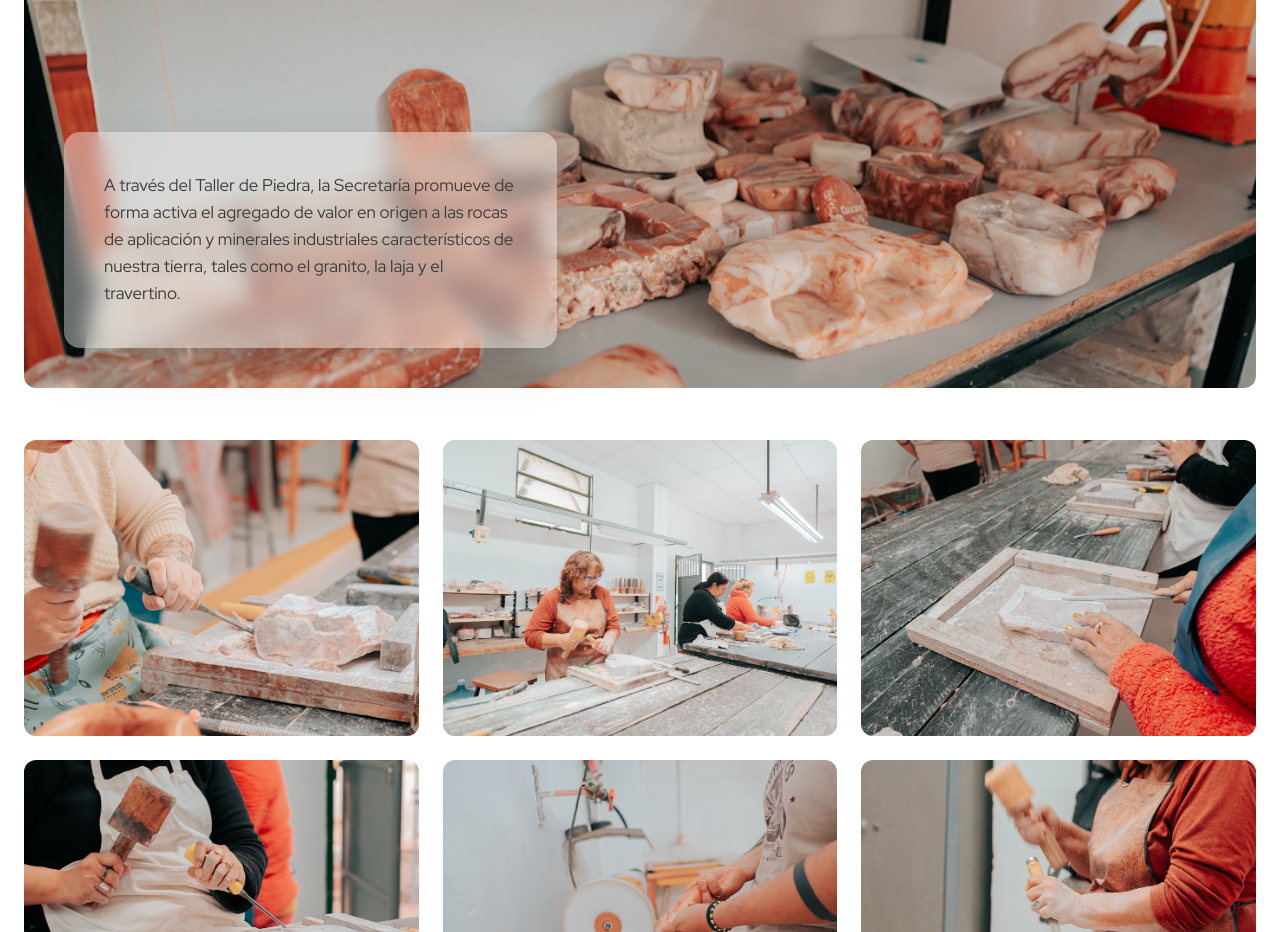
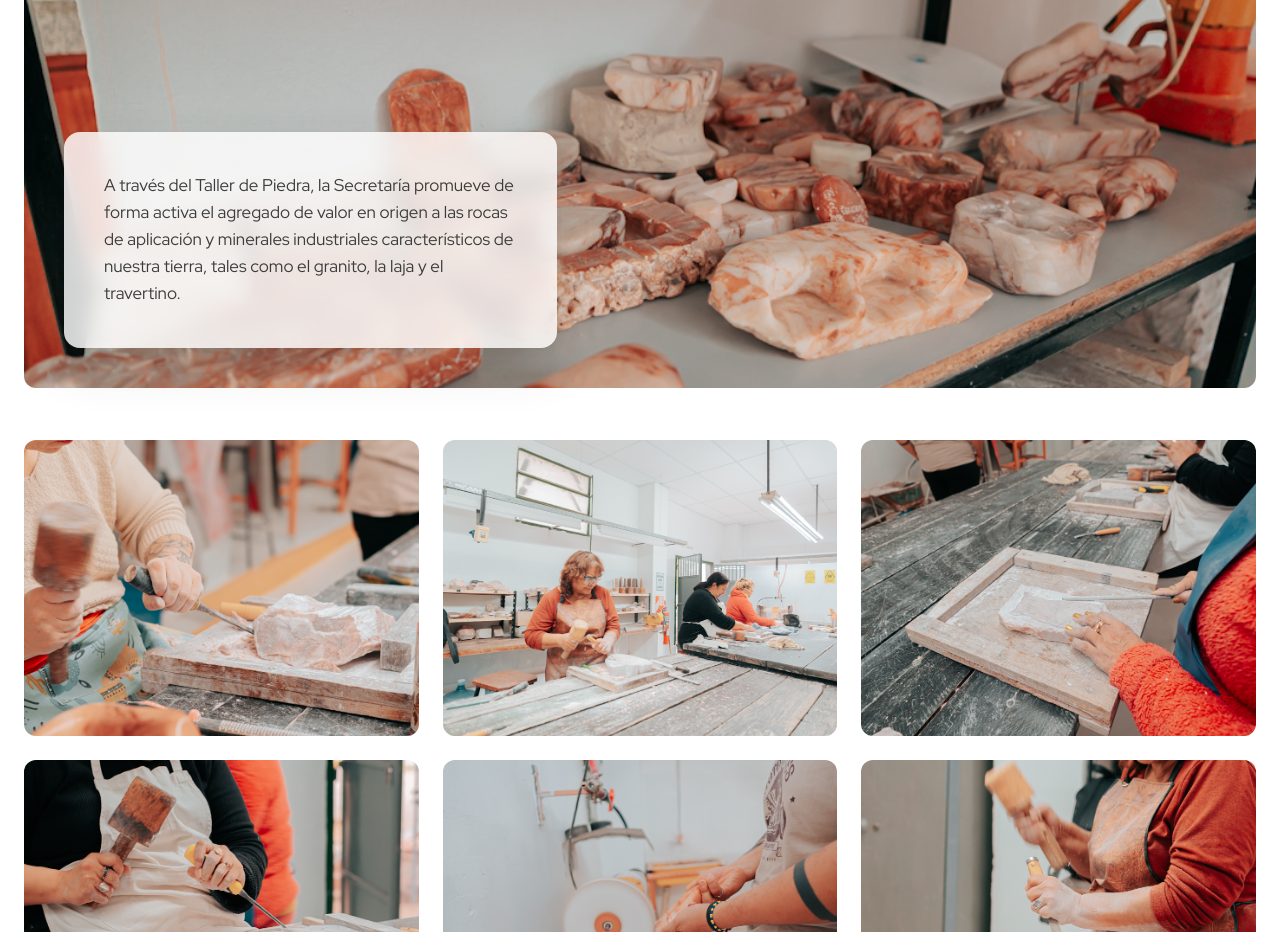
Before and after one commit to josemaldocarre/Web-Institucional-Minera-La-Rioja, a React (Vite) app: page /programas in a window 1280 px wide. Shown: the part 780-1712 px from the top of the page. Built offline with nearby package versions, Linux system fonts and the light colour scheme.

Commit message:
style: update background opacity in multiple SCSS files for improved visual consistency

```diff
--- a/src/pages/gestion-minera/Proveedores.module.scss
+++ b/src/pages/gestion-minera/Proveedores.module.scss
@@ -93,9 +93,9 @@
     left: var(--space-10);
     width: clamp(18rem, 40%, 32rem);
     padding: var(--space-10);
+    background: rgba(255, 255, 255, 0.82);
     backdrop-filter: blur(10px);
     -webkit-backdrop-filter: blur(10px);
-    background: rgba(255, 255, 255, 0.4);
   }
 
   .image,
--- a/src/pages/institucional/QuienesSomos.module.scss
+++ b/src/pages/institucional/QuienesSomos.module.scss
@@ -61,9 +61,9 @@
     left: var(--space-10);
     width: clamp(18rem, 40%, 32rem);
     padding: var(--space-10);
+    background: rgba(255, 255, 255, 0.82);
     backdrop-filter: blur(10px);
     -webkit-backdrop-filter: blur(10px);
-    background: rgba(255, 255, 255, .4);
   }
 
   .image,
--- a/src/pages/programas/TallerArtesanias.module.scss
+++ b/src/pages/programas/TallerArtesanias.module.scss
@@ -167,9 +167,9 @@
     left: var(--space-10);
     width: clamp(18rem, 40%, 32rem);
     padding: var(--space-10);
+    background: rgba(255, 255, 255, 0.82);
     backdrop-filter: blur(10px);
     -webkit-backdrop-filter: blur(10px);
-    background: rgba(255, 255, 255, 0.4);
   }
 
   .image,
```
